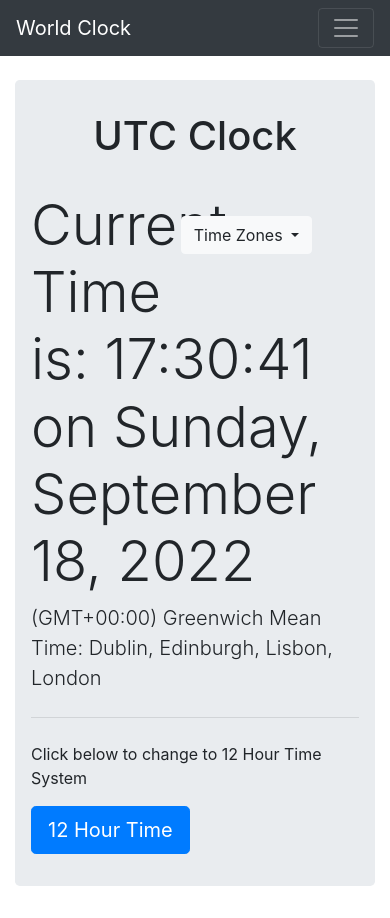
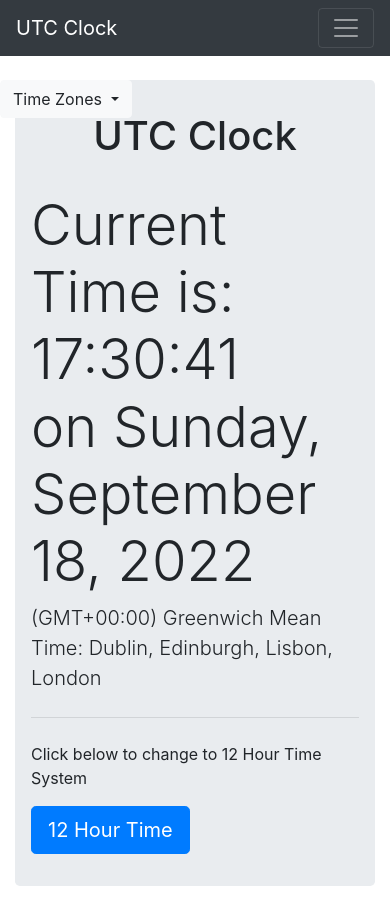
Before and after one commit to Devil1205/UTC-Clock, a plain HTML site: page index.html in a window 390 px wide. Drawn offline with nearby package versions, Linux system fonts and the light colour scheme.

Commit message:
Fixed responsiveness on small width devices.

```diff
--- a/index.html
+++ b/index.html
@@ -11,13 +11,18 @@
       .custom{
       overflow-y: scroll;
       height: 292px;
+      max-width: 100vw;
     }
     .customdrop{
-      float: right;
-      right: 12vw;
+      position: absolute;
+      top: 0;
+      left: 0;
     }
+
     .customjumbo{
       min-height: 500px;
+      max-width: 1100px;
+      margin: auto;
     }
     </style>
 
@@ -25,7 +30,7 @@
   </head>
   <body>
     <nav class="navbar navbar-expand-lg navbar-dark bg-dark">
-      <a class="navbar-brand" href="#">World Clock</a>
+      <a class="navbar-brand" href="#">UTC Clock</a>
       <button class="navbar-toggler" type="button" data-toggle="collapse" data-target="#navbarSupportedContent" aria-controls="navbarSupportedContent" aria-expanded="false" aria-label="Toggle navigation">
         <span class="navbar-toggler-icon"></span>
       </button>
@@ -39,7 +44,7 @@
     </nav>
 
 
-    <div class="container my-4">
+    <div class="container-fluid py-4" style="position: relative;">
       <div class="jumbotron customjumbo">
         <div class="text-center"><h1>UTC Clock</h1></div><br>
         <div class="dropdown my-4 customdrop">
```
